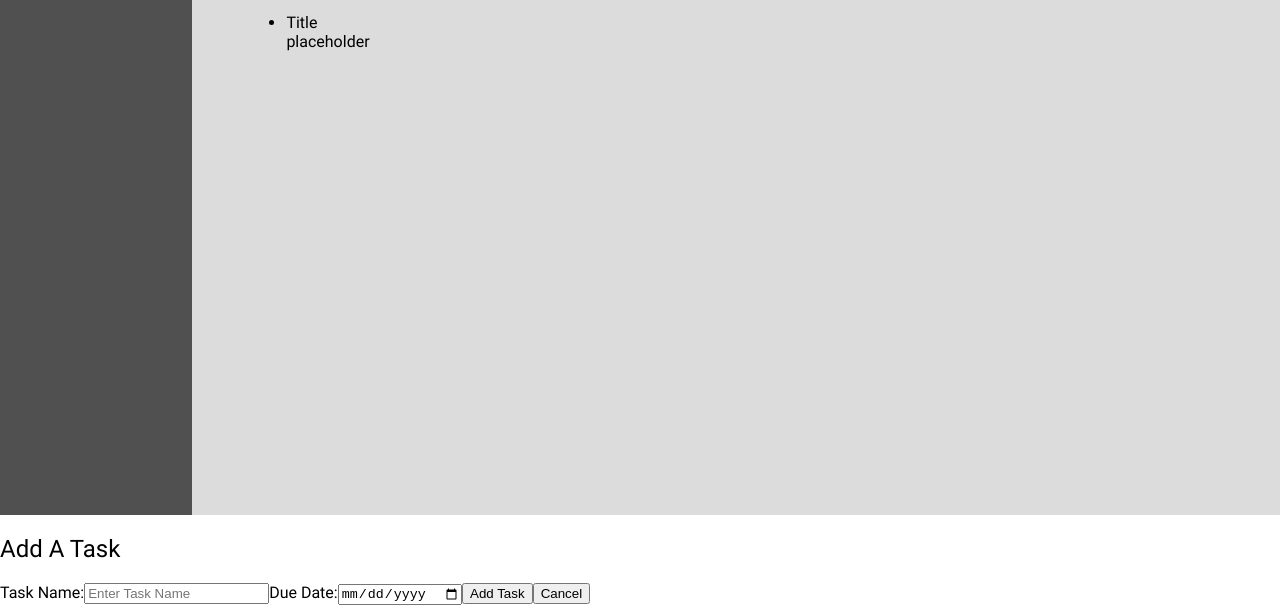
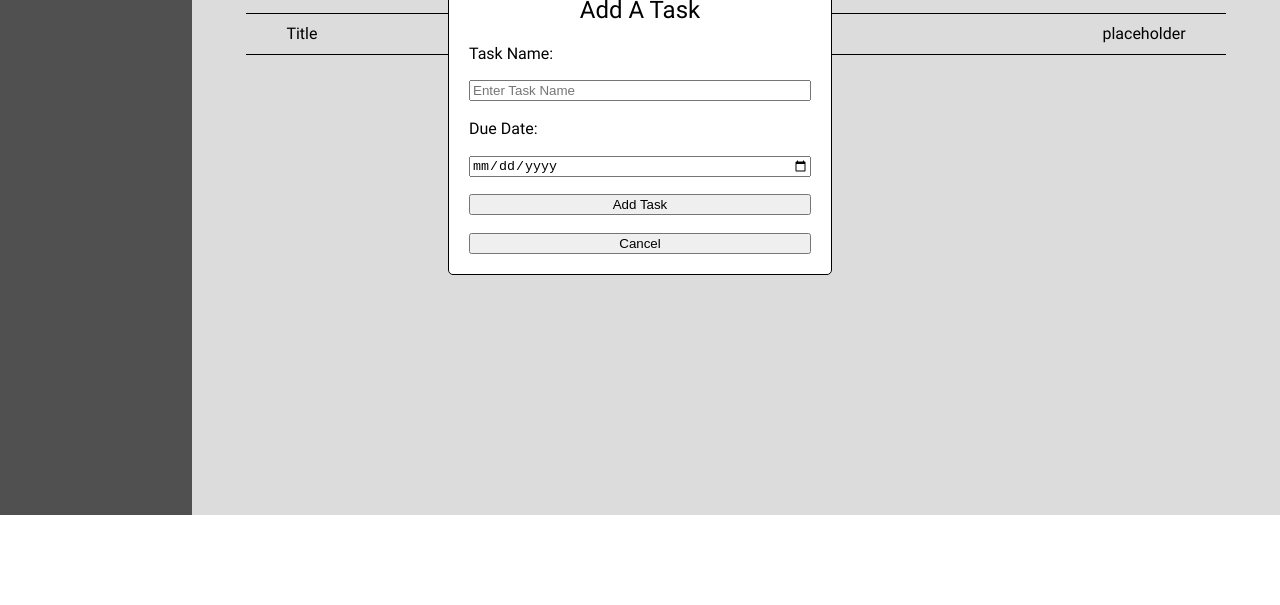
Before and after one commit to kyougene/to-do-list, a website built with webpack: page dist/index.html in a window 1280 px wide. Both pictures are taken after a click on the button "+ Add A Task". Shown: the part 285-890 px from the top of the page. After the commit the page ends 800 px from the top, so only its background shows below. Built offline with nearby package versions, Linux system fonts and the light colour scheme.

Commit message:
styling for add task form popup

```diff
--- a/src/styles.css
+++ b/src/styles.css
@@ -22,6 +22,7 @@ body {
     display: grid;
     grid-template-columns: 100%;
     grid-template-rows: 15% 85%;
+    z-index: 1;
 }
 
 /* styling for header */
@@ -113,9 +114,90 @@ header {
     font-size: 1rem;
     width: auto;
     text-align: left;
+    padding: 0;
 }
 
 .add-task-button:hover {
     cursor: pointer;
     background-color: rgba(255, 255, 255, .5);
 }
+
+/* styling for task list item */
+.task-list {
+    padding: 0;
+}
+.task-li {
+    list-style: none;
+    display: flex;
+    justify-content: space-between;
+    border-top: 1px solid black;
+    border-bottom: 1px solid black;
+    padding: 10px;
+}
+
+.task-li:hover {
+    background-color: rgba(255, 255, 255, .5);
+}
+
+.todo-title {
+    flex-grow: 1;
+}
+
+.todo-complete {
+    margin-right: 10px;
+    height: 20px;
+    width: 20px;
+    display: flex;
+    fill: black;
+}
+
+use {
+    height: 100%;
+    width: 100%;
+    cursor: pointer;
+}
+
+.todo-delete {
+    margin-left: 10px;
+    height: 20px;
+    width: 20px;
+}
+
+.todo-delete:hover {
+    cursor: pointer;
+}
+
+/* styling for add task form */
+.form-container {
+    display: none;
+}
+
+.form-container.show{
+    z-index: 2;
+    position: fixed;
+    top: 50%;
+    left: 50%;
+    transform: translate(-50%, -50%);
+    background-color: white;
+    border: 1px solid black;
+    border-radius: 5px;
+    padding: 20px;
+    display: flex;
+    flex-direction: column;
+    justify-content: center;
+    align-items: center;
+    width: 30%;
+    height: 40%;
+}
+
+.form-title {
+    text-align: center;
+}
+
+.form {
+    display: flex;
+    flex-direction: column;
+    justify-content: space-between;
+    width: 100%;
+    height: 100%;
+}
```
